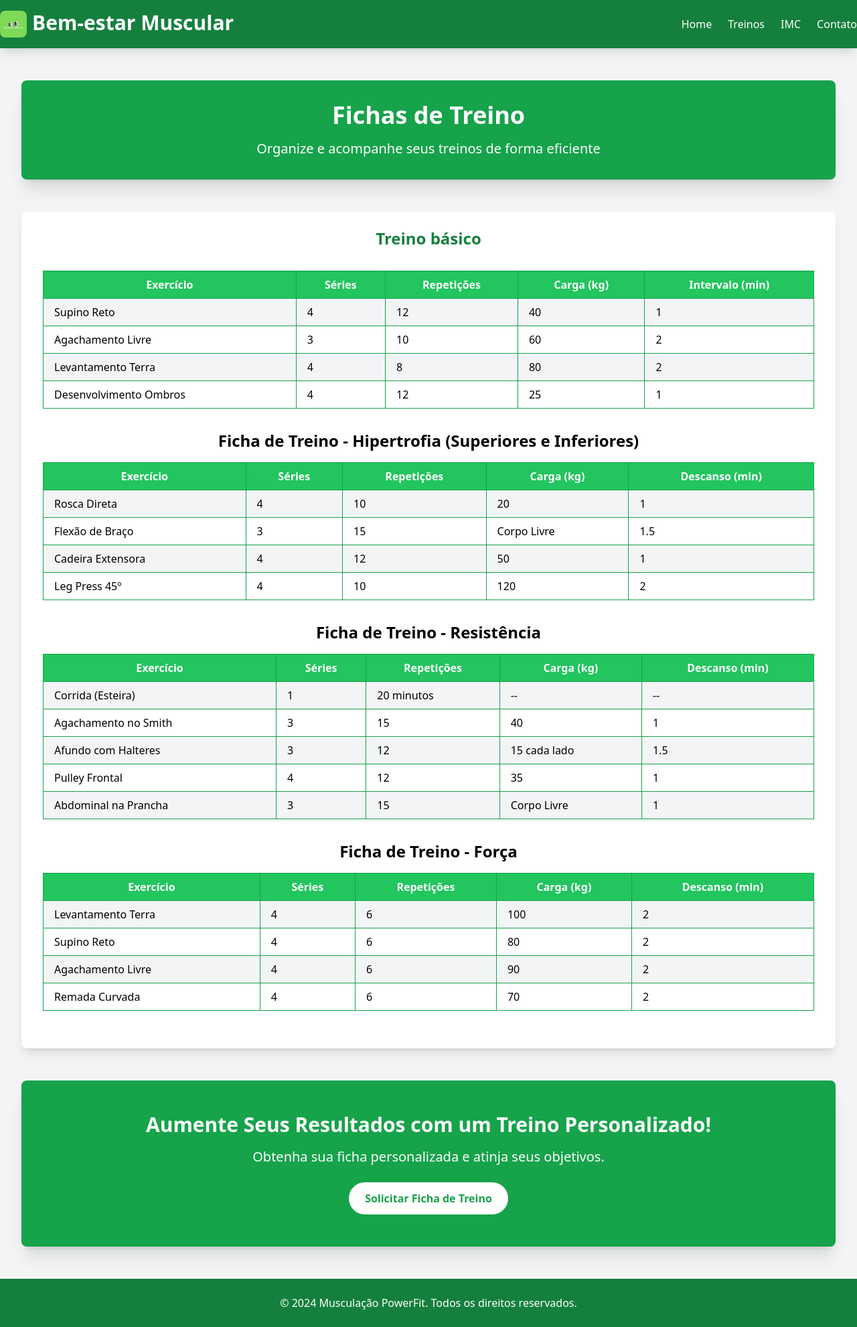
After one commit to dubellindao/bem-estar_muscular, a Django app: page /fichas_prontas/ in a window 1280 px wide. The commit adds this page. Shown: the whole page at 67% size. Run offline with Django 5.2, Linux system fonts and the light colour scheme; some libraries are stand-ins or nearby versions.

Commit message:
criando conteúdo inicial do site

```diff
--- /dev/null
+++ b/dinamicos/templates/dinamicos/base.html
@@ -0,0 +1,41 @@
+{% load static %}
+
+<!DOCTYPE html>
+<html lang="pt-br">
+<head>
+    <meta charset="UTF-8">
+    <meta name="viewport" content="width=device-width, initial-scale=1.0">
+    <title>Bem-estar Muscular</title>
+    <script src="https://cdn.tailwindcss.com"></script>
+</head>
+<body class="bg-gray-100">
+
+    <!-- Header -->
+    <header class="bg-green-700 text-white py-4 shadow-lg">
+        <div class="container mx-auto flex justify-between items-center">
+            <div class="inline-flex gap-2">
+                <img class="w-10 rounded-lg" src="{% static 'images/Logo bem-estar muscular.png' %}" alt="Logo do site">
+                <h1 class="text-3xl font-bold"> Bem-estar Muscular </h1>
+            </div>
+            <nav>
+                <ul class="flex space-x-6">
+                    <li><a href="{% url 'index' %}" class="hover:underline">Home</a></li>
+                    <li><a href="#" class="hover:underline">Treinos</a></li>
+                    <li><a href="#" class="hover:underline">IMC</a></li>
+                    <li><a href="#" class="hover:underline">Contato</a></li>
+                </ul>
+            </nav>
+        </div>
+    </header>
+
+
+    {% block content %}
+    {% endblock %}
+
+    <!-- Footer -->
+    <footer class="bg-green-700 text-white py-6 mt-12 w-full text-center">
+        <p>&copy; 2024 Musculação PowerFit. Todos os direitos reservados.</p>
+    </footer>
+
+</body>
+</html>
--- /dev/null
+++ b/dinamicos/templates/dinamicos/fichas_prontas.html
@@ -0,0 +1,217 @@
+{% extends 'dinamicos/base.html' %}
+
+{% block content %}
+
+    <!-- Main Section -->
+    <main class="container mx-auto mt-12 px-6 lg:px-8">
+
+        <!-- Fichas de Treino Section -->
+        <section class="bg-green-600 text-white py-8 rounded-lg shadow-xl mb-12 text-center">
+            <h2 class="text-4xl font-bold">Fichas de Treino</h2>
+            <p class="text-xl mt-4">Organize e acompanhe seus treinos de forma eficiente</p>
+        </section>
+
+        <!-- Fichas Table Section -->
+        <section class="bg-white py-6 px-8 rounded-lg shadow-lg">
+            <h3 class="text-2xl font-bold text-center text-green-700 mb-6">Treino básico</h3>
+
+            <!-- Responsive Table -->
+            <div class="container mx-auto my-8">
+                <table class="table-auto w-full border-collapse border border-green-500">
+                    <thead class="bg-green-500 text-white">
+                        <tr>
+                            <th class="px-4 py-2 border border-green-600">Exercício</th>
+                            <th class="px-4 py-2 border border-green-600">Séries</th>
+                            <th class="px-4 py-2 border border-green-600">Repetições</th>
+                            <th class="px-4 py-2 border border-green-600">Carga (kg)</th>
+                            <th class="px-4 py-2 border border-green-600">Intervalo (min)</th>
+                        </tr>
+                    </thead>
+                    <tbody>
+                        <tr class="bg-gray-100 hover:bg-gray-200">
+                            <td class="px-4 py-2 border border-green-600">Supino Reto</td>
+                            <td class="px-4 py-2 border border-green-600">4</td>
+                            <td class="px-4 py-2 border border-green-600">12</td>
+                            <td class="px-4 py-2 border border-green-600">40</td>
+                            <td class="px-4 py-2 border border-green-600">1</td>
+                        </tr>
+                        <tr class="bg-white hover:bg-gray-200">
+                            <td class="px-4 py-2 border border-green-600">Agachamento Livre</td>
+                            <td class="px-4 py-2 border border-green-600">3</td>
+                            <td class="px-4 py-2 border border-green-600">10</td>
+                            <td class="px-4 py-2 border border-green-600">60</td>
+                            <td class="px-4 py-2 border border-green-600">2</td>
+                        </tr>
+                        <tr class="bg-gray-100 hover:bg-gray-200">
+                            <td class="px-4 py-2 border border-green-600">Levantamento Terra</td>
+                            <td class="px-4 py-2 border border-green-600">4</td>
+                            <td class="px-4 py-2 border border-green-600">8</td>
+                            <td class="px-4 py-2 border border-green-600">80</td>
+                            <td class="px-4 py-2 border border-green-600">2</td>
+                        </tr>
+                        <tr class="bg-white hover:bg-gray-200">
+                            <td class="px-4 py-2 border border-green-600">Desenvolvimento Ombros</td>
+                            <td class="px-4 py-2 border border-green-600">4</td>
+                            <td class="px-4 py-2 border border-green-600">12</td>
+                            <td class="px-4 py-2 border border-green-600">25</td>
+                            <td class="px-4 py-2 border border-green-600">1</td>
+                        </tr>
+                    </tbody>
+                </table>
+            </div>
+
+            <div class="container mx-auto my-8">
+                <h2 class="text-center text-2xl font-bold mb-4">Ficha de Treino - Hipertrofia (Superiores e Inferiores)</h2>
+                <table class="table-auto w-full border-collapse border border-green-500">
+                    <thead class="bg-green-500 text-white">
+                        <tr>
+                            <th class="px-4 py-2 border border-green-600">Exercício</th>
+                            <th class="px-4 py-2 border border-green-600">Séries</th>
+                            <th class="px-4 py-2 border border-green-600">Repetições</th>
+                            <th class="px-4 py-2 border border-green-600">Carga (kg)</th>
+                            <th class="px-4 py-2 border border-green-600">Descanso (min)</th>
+                        </tr>
+                    </thead>
+                    <tbody>
+                        <tr class="bg-gray-100 hover:bg-gray-200">
+                            <td class="px-4 py-2 border border-green-600">Rosca Direta</td>
+                            <td class="px-4 py-2 border border-green-600">4</td>
+                            <td class="px-4 py-2 border border-green-600">10</td>
+                            <td class="px-4 py-2 border border-green-600">20</td>
+                            <td class="px-4 py-2 border border-green-600">1</td>
+                        </tr>
+                        <tr class="bg-white hover:bg-gray-200">
+                            <td class="px-4 py-2 border border-green-600">Flexão de Braço</td>
+                            <td class="px-4 py-2 border border-green-600">3</td>
+                            <td class="px-4 py-2 border border-green-600">15</td>
+                            <td class="px-4 py-2 border border-green-600">Corpo Livre</td>
+                            <td class="px-4 py-2 border border-green-600">1.5</td>
+                        </tr>
+                        <tr class="bg-gray-100 hover:bg-gray-200">
+                            <td class="px-4 py-2 border border-green-600">Cadeira Extensora</td>
+                            <td class="px-4 py-2 border border-green-600">4</td>
+                            <td class="px-4 py-2 border border-green-600">12</td>
+                            <td class="px-4 py-2 border border-green-600">50</td>
+                            <td class="px-4 py-2 border border-green-600">1</td>
+                        </tr>
+                        <tr class="bg-white hover:bg-gray-200">
+                            <td class="px-4 py-2 border border-green-600">Leg Press 45º</td>
+                            <td class="px-4 py-2 border border-green-600">4</td>
+                            <td class="px-4 py-2 border border-green-600">10</td>
+                            <td class="px-4 py-2 border border-green-600">120</td>
+                            <td class="px-4 py-2 border border-green-600">2</td>
+                        </tr>
+                    </tbody>
+                </table>
+            </div>
+
+            <div class="container mx-auto my-8">
+                <h2 class="text-center text-2xl font-bold mb-4">Ficha de Treino - Resistência</h2>
+                <table class="table-auto w-full border-collapse border border-green-500">
+                    <thead class="bg-green-500 text-white">
+                        <tr>
+                            <th class="px-4 py-2 border border-green-600">Exercício</th>
+                            <th class="px-4 py-2 border border-green-600">Séries</th>
+                            <th class="px-4 py-2 border border-green-600">Repetições</th>
+                            <th class="px-4 py-2 border border-green-600">Carga (kg)</th>
+                            <th class="px-4 py-2 border border-green-600">Descanso (min)</th>
+                        </tr>
+                    </thead>
+                    <tbody>
+                        <tr class="bg-gray-100 hover:bg-gray-200">
+                            <td class="px-4 py-2 border border-green-600">Corrida (Esteira)</td>
+                            <td class="px-4 py-2 border border-green-600">1</td>
+                            <td class="px-4 py-2 border border-green-600">20 minutos</td>
+                            <td class="px-4 py-2 border border-green-600">--</td>
+                            <td class="px-4 py-2 border border-green-600">--</td>
+                        </tr>
+                        <tr class="bg-white hover:bg-gray-200">
+                            <td class="px-4 py-2 border border-green-600">Agachamento no Smith</td>
+                            <td class="px-4 py-2 border border-green-600">3</td>
+                            <td class="px-4 py-2 border border-green-600">15</td>
+                            <td class="px-4 py-2 border border-green-600">40</td>
+                            <td class="px-4 py-2 border border-green-600">1</td>
+                        </tr>
+                        <tr class="bg-gray-100 hover:bg-gray-200">
+                            <td class="px-4 py-2 border border-green-600">Afundo com Halteres</td>
+                            <td class="px-4 py-2 border border-green-600">3</td>
+                            <td class="px-4 py-2 border border-green-600">12</td>
+                            <td class="px-4 py-2 border border-green-600">15 cada lado</td>
+                            <td class="px-4 py-2 border border-green-600">1.5</td>
+                        </tr>
+                        <tr class="bg-white hover:bg-gray-200">
+                            <td class="px-4 py-2 border border-green-600">Pulley Frontal</td>
+                            <td class="px-4 py-2 border border-green-600">4</td>
+                            <td class="px-4 py-2 border border-green-600">12</td>
+                            <td class="px-4 py-2 border border-green-600">35</td>
+                            <td class="px-4 py-2 border border-green-600">1</td>
+                        </tr>
+                        <tr class="bg-gray-100 hover:bg-gray-200">
+                            <td class="px-4 py-2 border border-green-600">Abdominal na Prancha</td>
+                            <td class="px-4 py-2 border border-green-600">3</td>
+                            <td class="px-4 py-2 border border-green-600">15</td>
+                            <td class="px-4 py-2 border border-green-600">Corpo Livre</td>
+                            <td class="px-4 py-2 border border-green-600">1</td>
+                        </tr>
+                    </tbody>
+                </table>
+            </div>
+
+            <div class="container mx-auto my-8">
+                <h2 class="text-center text-2xl font-bold mb-4">Ficha de Treino - Força</h2>
+                <table class="table-auto w-full border-collapse border border-green-500">
+                    <thead class="bg-green-500 text-white">
+                        <tr>
+                            <th class="px-4 py-2 border border-green-600">Exercício</th>
+                            <th class="px-4 py-2 border border-green-600">Séries</th>
+                            <th class="px-4 py-2 border border-green-600">Repetições</th>
+                            <th class="px-4 py-2 border border-green-600">Carga (kg)</th>
+                            <th class="px-4 py-2 border border-green-600">Descanso (min)</th>
+                        </tr>
+                    </thead>
+                    <tbody>
+                        <tr class="bg-gray-100 hover:bg-gray-200">
+                            <td class="px-4 py-2 border border-green-600">Levantamento Terra</td>
+                            <td class="px-4 py-2 border border-green-600">4</td>
+                            <td class="px-4 py-2 border border-green-600">6</td>
+                            <td class="px-4 py-2 border border-green-600">100</td>
+                            <td class="px-4 py-2 border border-green-600">2</td>
+                        </tr>
+                        <tr class="bg-white hover:bg-gray-200">
+                            <td class="px-4 py-2 border border-green-600">Supino Reto</td>
+                            <td class="px-4 py-2 border border-green-600">4</td>
+                            <td class="px-4 py-2 border border-green-600">6</td>
+                            <td class="px-4 py-2 border border-green-600">80</td>
+                            <td class="px-4 py-2 border border-green-600">2</td>
+                        </tr>
+                        <tr class="bg-gray-100 hover:bg-gray-200">
+                            <td class="px-4 py-2 border border-green-600">Agachamento Livre</td>
+                            <td class="px-4 py-2 border border-green-600">4</td>
+                            <td class="px-4 py-2 border border-green-600">6</td>
+                            <td class="px-4 py-2 border border-green-600">90</td>
+                            <td class="px-4 py-2 border border-green-600">2</td>
+                        </tr>
+                        <tr class="bg-white hover:bg-gray-200">
+                            <td class="px-4 py-2 border border-green-600">Remada Curvada</td>
+                            <td class="px-4 py-2 border border-green-600">4</td>
+                            <td class="px-4 py-2 border border-green-600">6</td>
+                            <td class="px-4 py-2 border border-green-600">70</td>
+                            <td class="px-4 py-2 border border-green-600">2</td>
+                        </tr>
+                    </tbody>
+                </table>
+            </div>
+
+
+        </section>
+
+        <!-- Call to Action Section -->
+        <section class="bg-green-600 text-white py-12 rounded-lg shadow-xl mt-12 text-center">
+            <h2 class="text-3xl font-bold">Aumente Seus Resultados com um Treino Personalizado!</h2>
+            <p class="text-xl mt-4">Obtenha sua ficha personalizada e atinja seus objetivos.</p>
+            <button class="bg-white text-green-600 px-6 py-3 mt-6 rounded-full font-semibold hover:bg-gray-200">Solicitar Ficha de Treino</button>
+        </section>
+
+    </main>
+
+{% endblock %}
--- a/dinamicos/urls.py
+++ b/dinamicos/urls.py
@@ -1,6 +1,10 @@
 from django.urls import path
-from .views import index
+from .views import index, fichas_prontas, tela_imc, superiores, tela_login
 
 urlpatterns = [
-    path('', index, name='index')
+    path('', index, name='index'),
+    path('fichas_prontas/', fichas_prontas, name='fichas_prontas'),
+    path('tela_imc/', tela_imc, name='tela_imc'),
+    path('superiores/', superiores, name='superiores'),
+    path('tela_login/', tela_login, name='tela_login'),
 ]
--- a/dinamicos/views.py
+++ b/dinamicos/views.py
@@ -4,3 +4,15 @@ from django.shortcuts import render
 
 def index (request):
     return render(request, 'dinamicos/index.html')
+
+def fichas_prontas (request):
+    return render(request, 'dinamicos/fichas_prontas.html')
+
+def tela_imc (request):
+    return render(request, 'dinamicos/tela_imc.html')
+
+def superiores (request):
+    return render(request, 'dinamicos/superiores.html')
+
+def tela_login (request):
+    return render(request, 'dinamicos/tela_login.html')
```
Also changed, not shown: dinamicos/templates/dinamicos/index.html (+63 -11 lines), dinamicos/templates/dinamicos/superiores.html (added, +69 -0 lines), dinamicos/templates/dinamicos/tela_imc.html (added, +73 -0 lines), dinamicos/templates/dinamicos/tela_login.html (added, +51 -0 lines).
